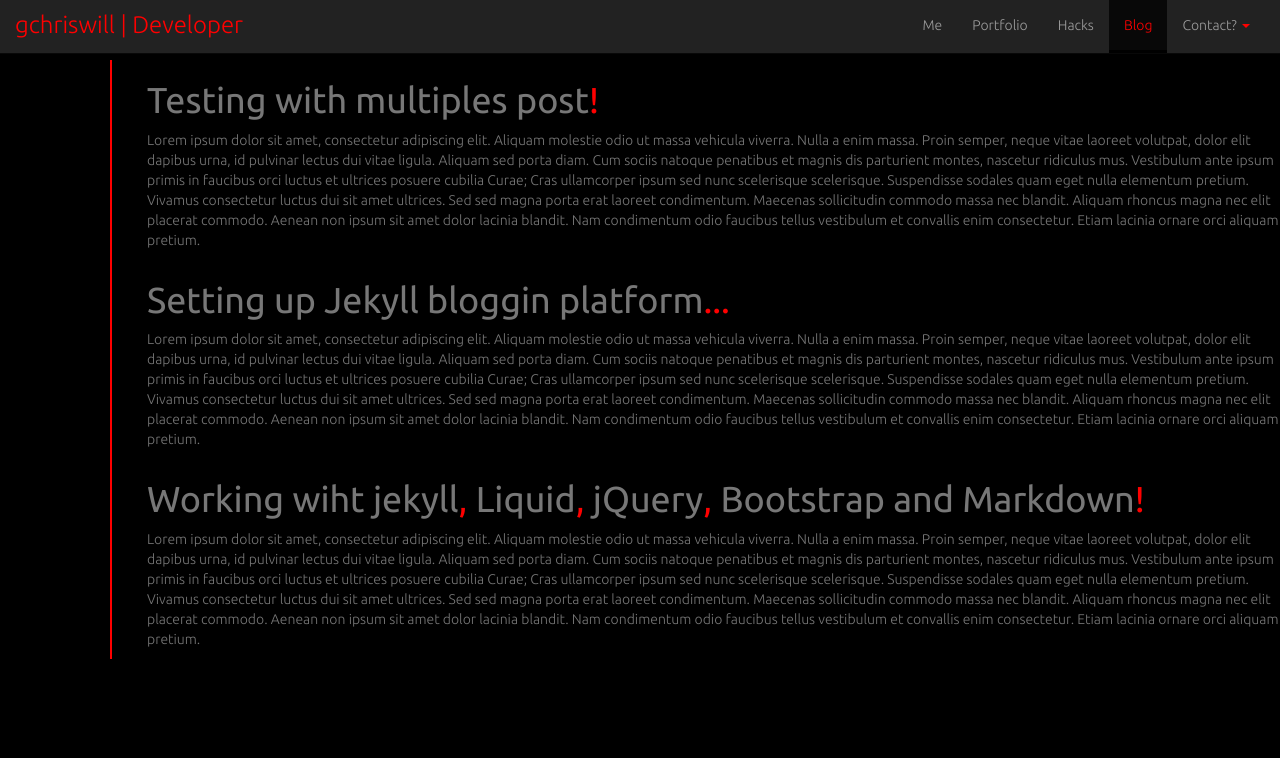
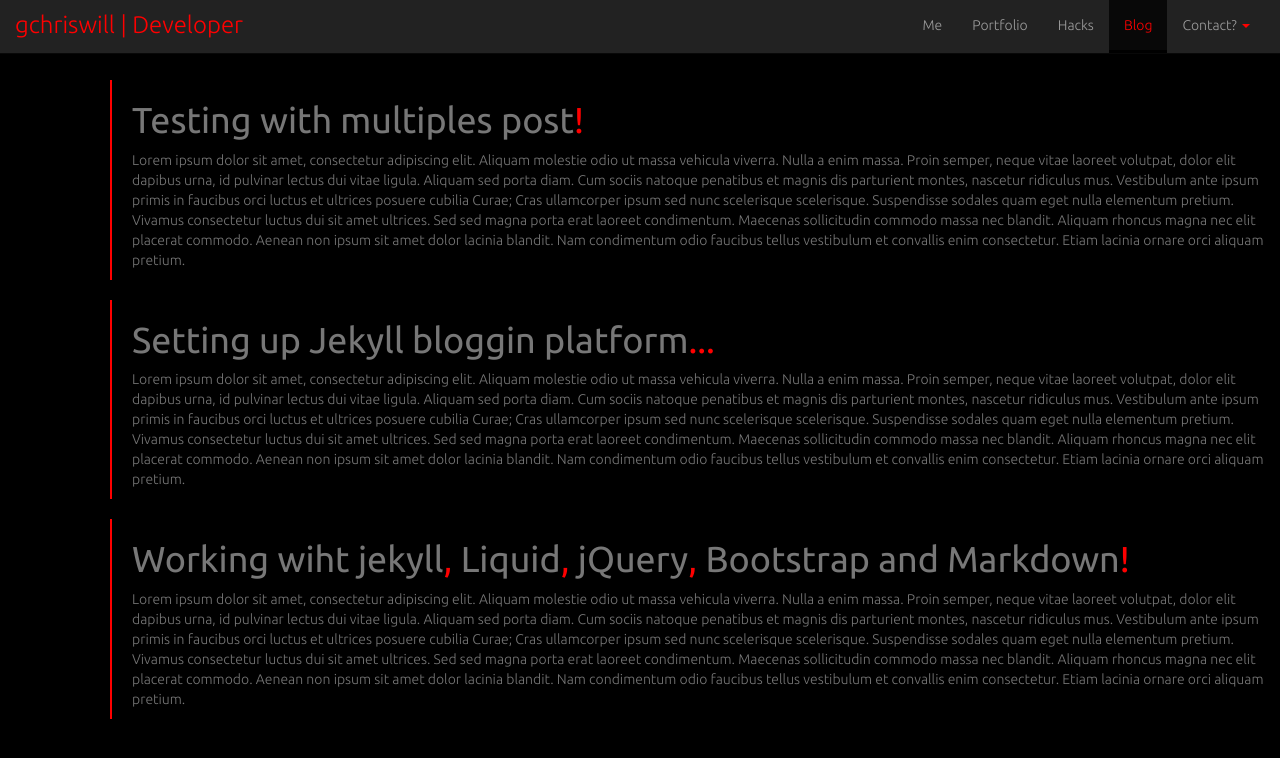
Before and after one commit to gchriswill/gchriswill.github.io, a Jekyll site: the page built from blog.html, in a window 1280 px wide. Shown: the top 758 px of the page. Built offline with Jekyll 4.4.1, drawn with Linux system fonts in a browser that asks for light colours; nearby versions of some CDN libraries; Markdown is read by kramdown in place of the engine named in the settings.

Commit message:
testing again 3

```diff
--- a/css/meStyles.css
+++ b/css/meStyles.css
@@ -43,7 +43,8 @@
 }
 
 ul > li > div.timeline-posts {
-	margin: 0px 0px 0px 20px;
+	margin: 20px 0px 0px 20px;
+	padding: 0px 20px 0px 0px;
 }
 /* End of global default */
 
```
